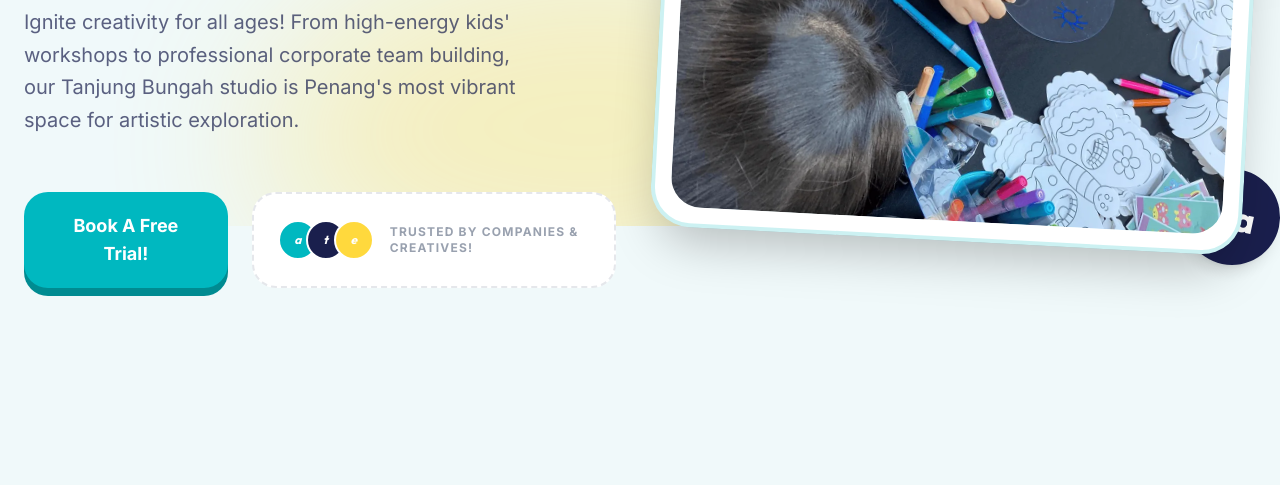
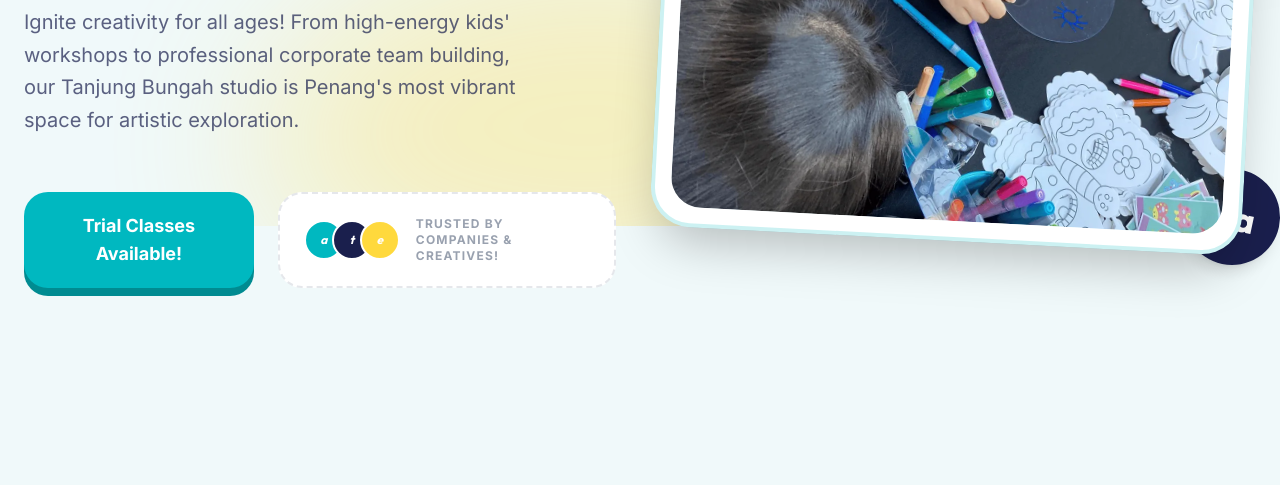
Before and after one commit to mirageglobe/artelingo-www, a plain HTML site: page index.html in a window 1280 px wide. Shown: the part 574-1059 px from the top of the page. Drawn offline with Linux system fonts and the light colour scheme.

Commit message:
update site

```diff
--- a/index.html
+++ b/index.html
@@ -10,7 +10,7 @@ Ignite creativity for all ages! From high-energy
 							building, our Tanjung Bungah studio is Penang's most
 							vibrant space for artistic exploration.
 </p> <div class="flex flex-col sm:flex-row gap-6 pt-4"> <a href="#contact" class="px-10 py-5 bg-brand-teal text-white font-black rounded-3xl hover:scale-105 transition-all text-center text-lg shadow-[0_8px_0_#008b91] active:translate-y-[4px] active:shadow-none">
-Book A Free Trial!
+Trial Classes Available!
 </a> <div class="flex items-center gap-4 px-6 py-4 bg-white rounded-3xl border-2 border-dashed border-gray-200"> <div class="flex -space-x-3"> <div class="w-10 h-10 rounded-full bg-brand-teal border-2 border-white flex items-center justify-center text-white text-xs font-bold font-outfit leading-none italic">
 a
 </div> <div class="w-10 h-10 rounded-full bg-brand-navy border-2 border-white flex items-center justify-center text-white text-xs font-bold font-outfit leading-none italic">
```
